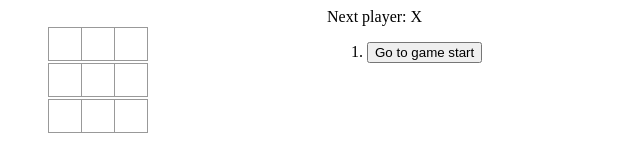
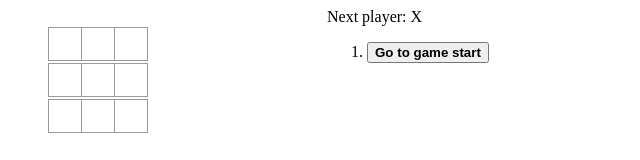
Before and after one commit to brodny/tic-tac-toe, an Angular app: page / in a window 1280 px wide. Shown: the top 160 px of the page, without its empty margins (0-640 px from the left). Built offline with nearby package versions, Linux system fonts and the light colour scheme.

Commit message:
Bolded the currently selected item in the move list

```diff
--- a/src/app/game/game.component.html
+++ b/src/app/game/game.component.html
@@ -11,7 +11,7 @@
         <div>
             <ol>
                 <li *ngFor="let history of this.history; index as index">
-                    <button (click)="this.jumpTo(index)">
+                    <button (click)="this.jumpTo(index)" [class.current-move]="index === this.stepNumber">
                         {{
                             index
                                 ? 'Go to move #' + index + ' (' + history.lastMoveColumn + ', ' + history.lastMoveRow + ')'
--- a/src/app/game/game.component.less
+++ b/src/app/game/game.component.less
@@ -6,3 +6,7 @@
 .game-info {
     margin-left: 20px;
 }
+
+.current-move {
+    font-weight: bold;
+}
```
